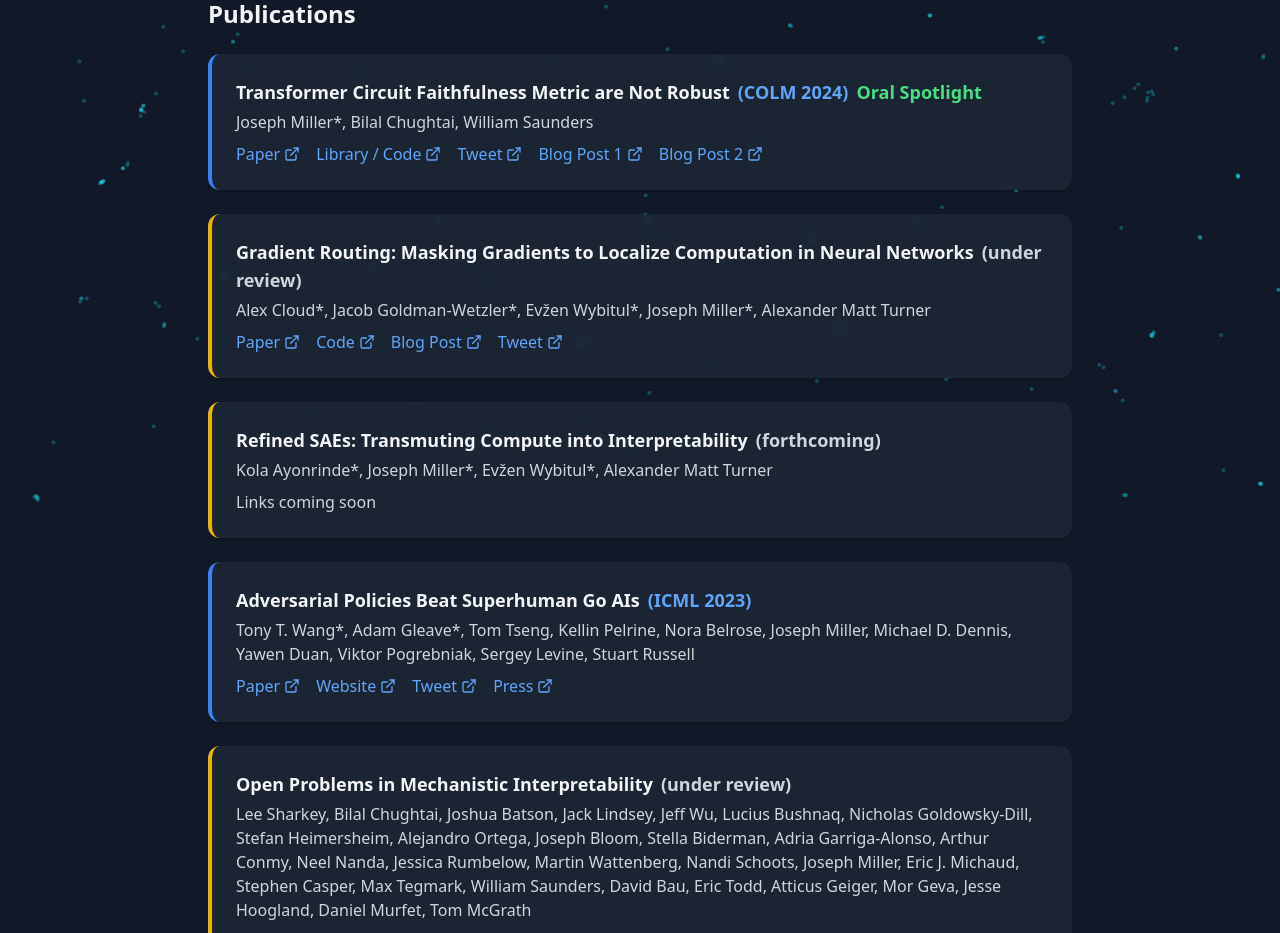
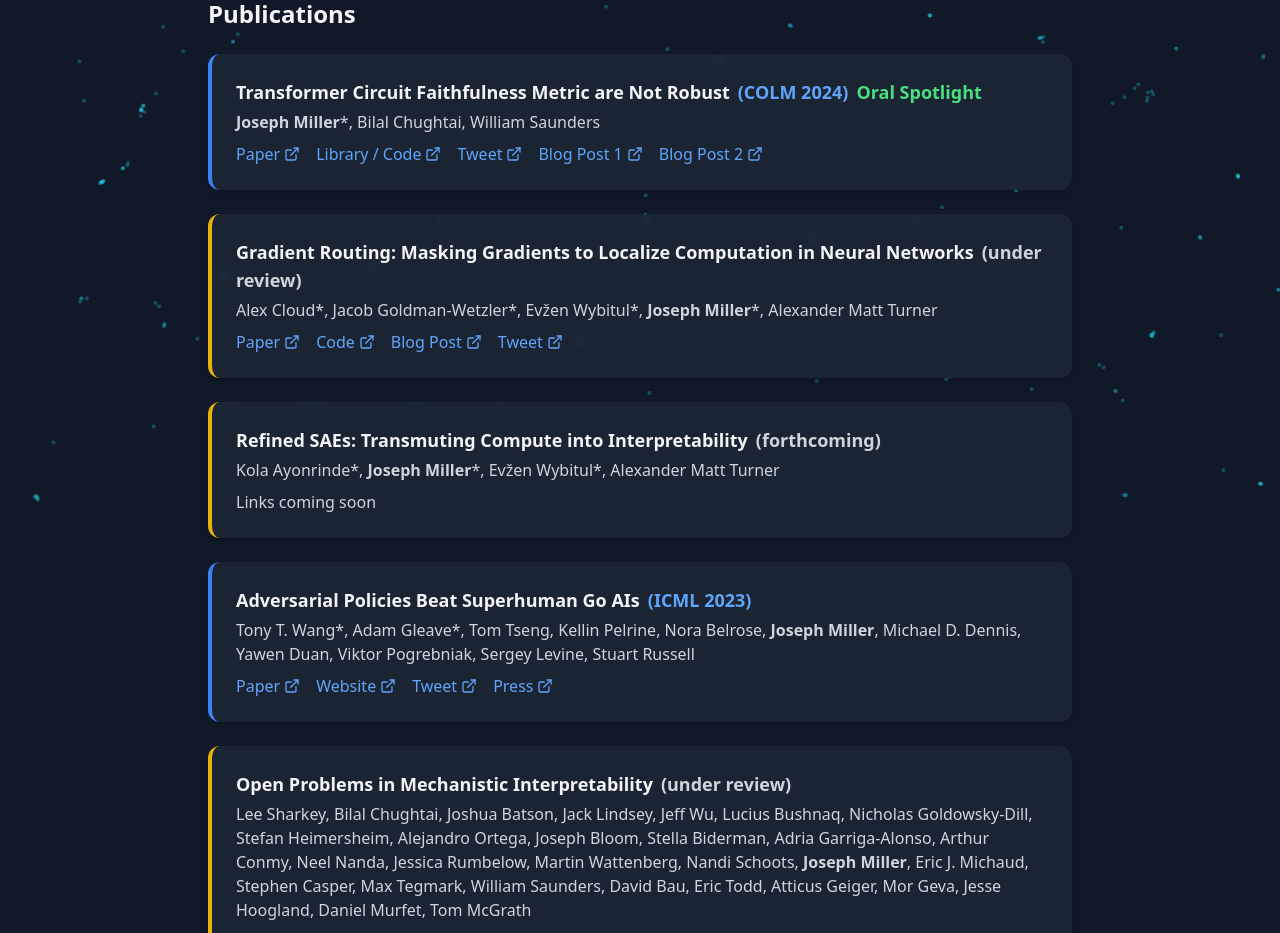
Before and after one commit to UFO-101/joseph-miller, a React (Vite) app: page / in a window 1280 px wide. Shown: the part 298-1231 px from the top of the page. Built offline with nearby package versions, Linux system fonts and the light colour scheme.

Commit message:
Bold my name in authors list of publications.

```diff
--- a/src/artifacts/default.tsx
+++ b/src/artifacts/default.tsx
@@ -74,7 +74,7 @@ const PersonalWebsite = () => {
                   <span className="ml-2 text-blue-400">(COLM 2024)</span>
                   <span className="ml-2 text-green-400">Oral Spotlight</span>
                 </h3>
-                <p className="text-gray-300 mt-1">Joseph Miller*, Bilal Chughtai, William Saunders</p>
+                <p className="text-gray-300 mt-1"><strong>Joseph Miller</strong>*, Bilal Chughtai, William Saunders</p>
                 <div className="mt-2 space-x-4">
                   <a href="https://arxiv.org/abs/2407.08734" className="inline-flex items-center text-blue-400 hover:text-blue-300">
                     Paper <ExternalLink className="ml-1 w-4 h-4" />
@@ -99,7 +99,7 @@ const PersonalWebsite = () => {
                   Gradient Routing: Masking Gradients to Localize Computation in Neural Networks
                   <span className="ml-2 text-gray-300">(under review)</span>
                 </h3>
-                <p className="text-gray-300 mt-1">Alex Cloud*, Jacob Goldman-Wetzler*, Evžen Wybitul*, Joseph Miller*, Alexander Matt Turner</p>
+                <p className="text-gray-300 mt-1">Alex Cloud*, Jacob Goldman-Wetzler*, Evžen Wybitul*, <strong>Joseph Miller</strong>*, Alexander Matt Turner</p>
                 <div className="mt-2 space-x-4">
                   <a href="https://arxiv.org/abs/2410.04332" className="inline-flex items-center text-blue-400 hover:text-blue-300">
                     Paper <ExternalLink className="ml-1 w-4 h-4" />
@@ -121,7 +121,7 @@ const PersonalWebsite = () => {
                   Refined SAEs: Transmuting Compute into Interpretability
                   <span className="ml-2 text-gray-300">(forthcoming)</span>
                 </h3>
-                <p className="text-gray-300 mt-1">Kola Ayonrinde*, Joseph Miller*, Evžen Wybitul*, Alexander Matt Turner</p>
+                <p className="text-gray-300 mt-1">Kola Ayonrinde*, <strong>Joseph Miller</strong>*, Evžen Wybitul*, Alexander Matt Turner</p>
                 <div className="mt-2">
                   <span className="text-gray-300">Links coming soon</span>
                 </div>
@@ -133,7 +133,7 @@ const PersonalWebsite = () => {
                   <span className="ml-2 text-blue-400">(ICML 2023)</span>
                 </h3>
                 <p className="text-gray-300 mt-1">
-                  Tony T. Wang*, Adam Gleave*, Tom Tseng, Kellin Pelrine, Nora Belrose, Joseph Miller, Michael D. Dennis,
+                  Tony T. Wang*, Adam Gleave*, Tom Tseng, Kellin Pelrine, Nora Belrose, <strong>Joseph Miller</strong>, Michael D. Dennis,
                   Yawen Duan, Viktor Pogrebniak, Sergey Levine, Stuart Russell
                 </p>
                 <div className="mt-2 space-x-4">
@@ -160,7 +160,7 @@ const PersonalWebsite = () => {
                 <p className="text-gray-300 mt-1">
                   Lee Sharkey, Bilal Chughtai, Joshua Batson, Jack Lindsey, Jeff Wu, Lucius Bushnaq, Nicholas Goldowsky-Dill,
                   Stefan Heimersheim, Alejandro Ortega, Joseph Bloom, Stella Biderman, Adria Garriga-Alonso, Arthur Conmy,
-                  Neel Nanda, Jessica Rumbelow, Martin Wattenberg, Nandi Schoots, Joseph Miller, Eric J. Michaud, Stephen Casper,
+                  Neel Nanda, Jessica Rumbelow, Martin Wattenberg, Nandi Schoots, <strong>Joseph Miller</strong>, Eric J. Michaud, Stephen Casper,
                   Max Tegmark, William Saunders, David Bau, Eric Todd, Atticus Geiger, Mor Geva, Jesse Hoogland, Daniel Murfet, Tom McGrath
                 </p>
                 <div className="mt-2 space-x-4">
```
